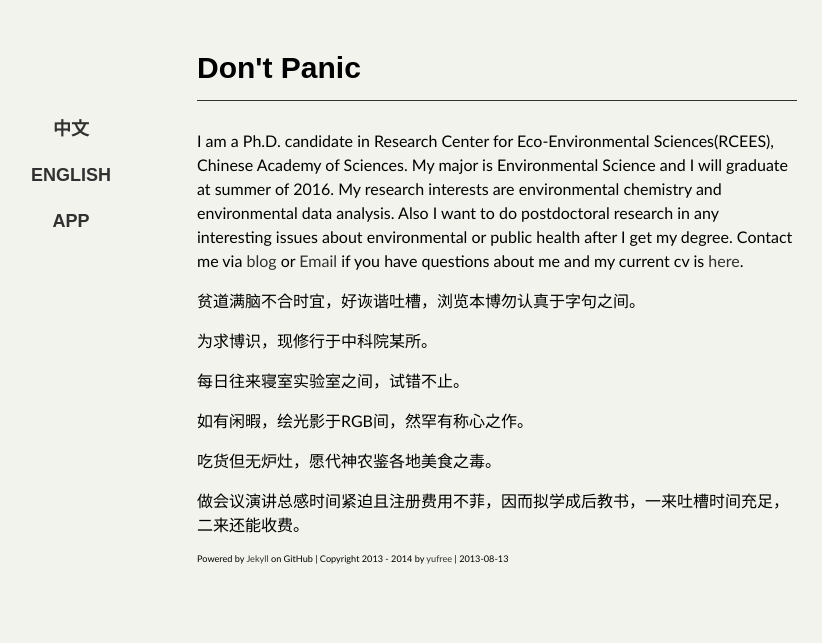
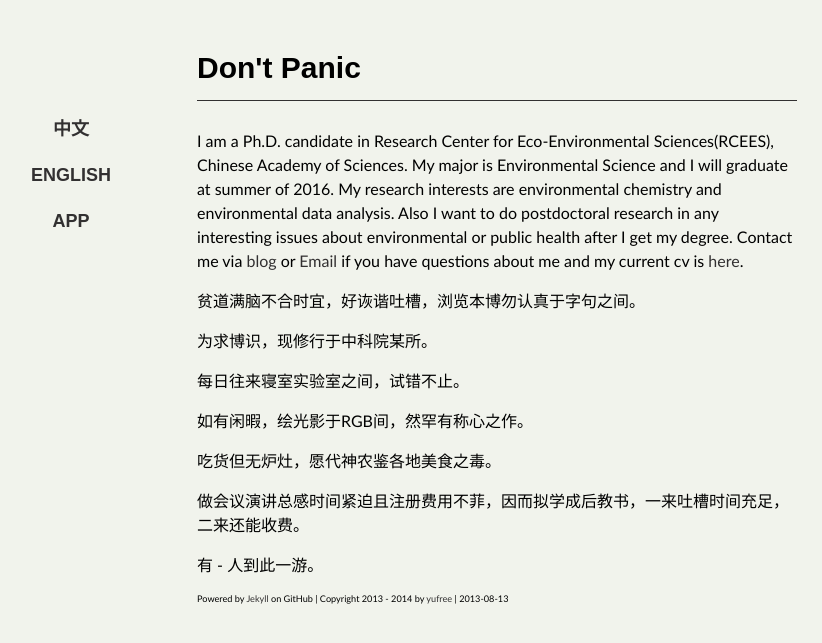
Before and after one commit to yufree/yufree.github.com, a Jekyll site: the page built from index.md, in a window 1280 px wide. Shown: the top 643 px of the page, without its empty margins (143-965 px from the left). Built offline with Jekyll 4.4.1, drawn with Linux system fonts in a browser that asks for light colours; some web fonts are replaced; comment, search, counter and statistics services are not loaded.

Commit message:
add stat

```diff
--- a/_layouts/home.html
+++ b/_layouts/home.html
@@ -27,7 +27,8 @@
     <p id="footer"><small>Powered by <a href="https://github.com/mojombo/jekyll">Jekyll</a> on GitHub | Copyright 2013 - 2014 by <a href="http://yufree.github.com/blogcn">yufree</a> | <span class="label label-info">2013-08-13 </span></small></p>
     </footer>
     </div>
-</script>
+<!-- Hit Kounter -->
+    <script src="http://jerry-cdn.b0.upaiyun.com/hit-kounter/hit-kounter-0.1.1.js"></script>
 <script>
   (function(i,s,o,g,r,a,m){i['GoogleAnalyticsObject']=r;i[r]=i[r]||function(){
   (i[r].q=i[r].q||[]).push(arguments)},i[r].l=1*new Date();a=s.createElement(o),
--- a/index.md
+++ b/index.md
@@ -16,3 +16,5 @@
 吃货但无炉灶，愿代神农鉴各地美食之毒。
 
 做会议演讲总感时间紧迫且注册费用不菲，因而拟学成后教书，一来吐槽时间充足，二来还能收费。
+
+有<span data-hk-page="current"> - </span>人到此一游。
```
